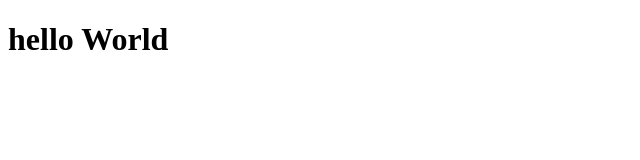
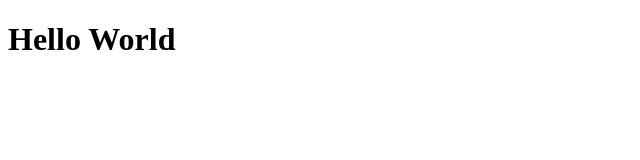
Before and after one commit to LucasFranciliano/coursera_test, a plain HTML site: page site_test/index.html in a window 1280 px wide. Shown: the whole page, without its empty margins (0-640 px from the left). Drawn offline with Linux system fonts and the light colour scheme.

Commit message:
My first page

```diff
--- a/site_test/index.html
+++ b/site_test/index.html
@@ -4,6 +4,6 @@
 	<title>Hello World!</title>
 </head>
 <body>
- <h1>hello World</h1>
+ <h1>Hello World</h1>
 </body>
 </html>
```
